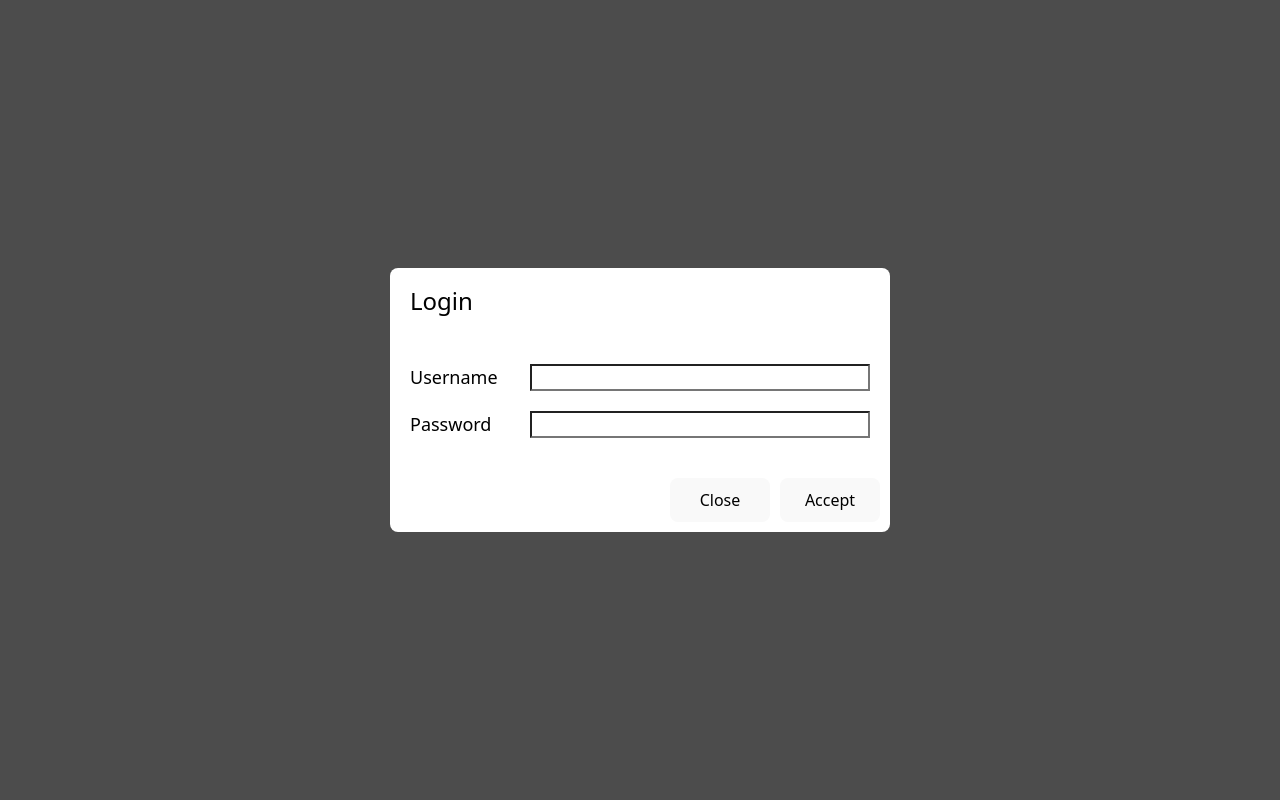
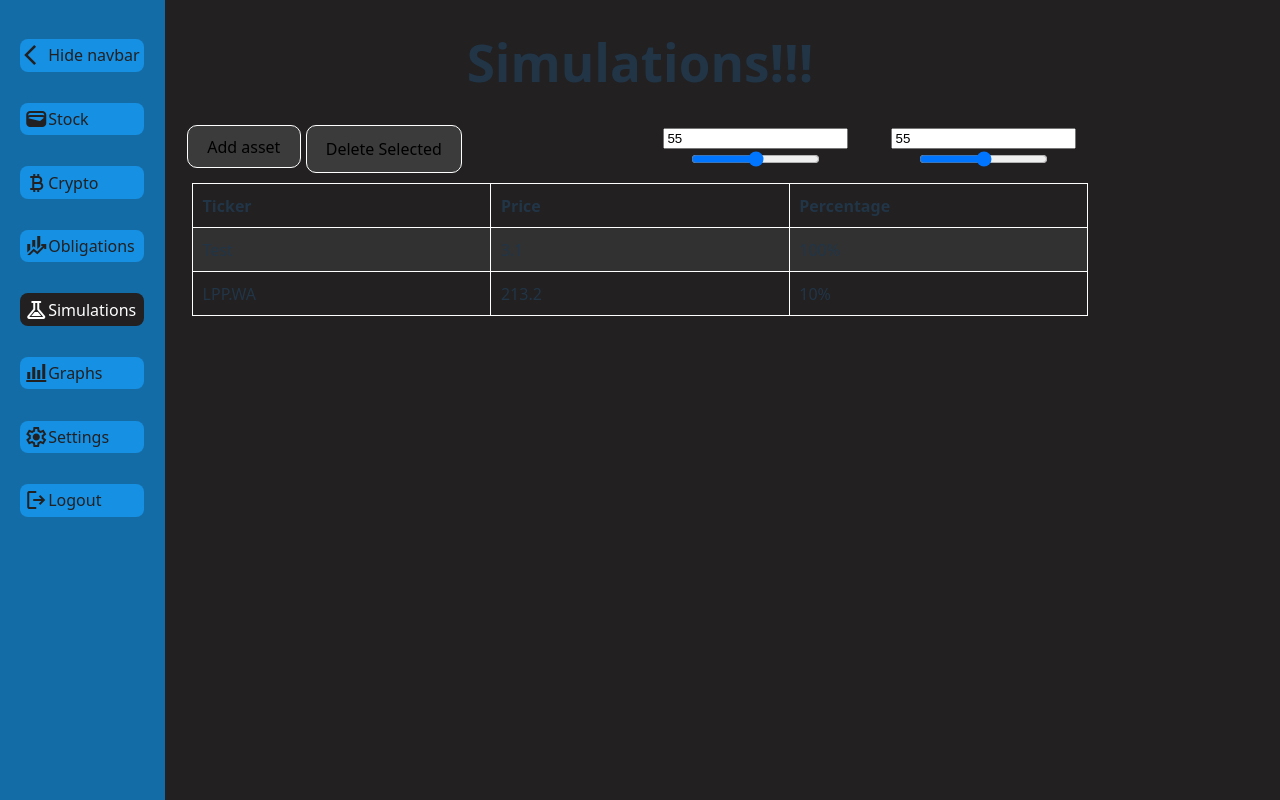
Before and after one commit to MaciejGd/WASM-local-first-investment-app, a React (Vite) app in the folder front-end/: page /simulations in a window 1280 px wide. Built offline with nearby package versions, Linux system fonts and the light colour scheme.

Commit message:
Started Simulations implementation, accept and delete buttons added, sliders added

```diff
--- a/front-end/src/App.jsx
+++ b/front-end/src/App.jsx
@@ -3,7 +3,7 @@ import StockPage from './subpages/wallet/Stock.jsx';
 import SettingsPage from './subpages/Settings.jsx';
 import CryptoPage from './subpages/Crypto.jsx';
 import ObligationsPage from './subpages/Obligations.jsx';
-import SimulationsPage from './subpages/Simulations.jsx';
+import SimulationsPage from './subpages/simulations/Simulations.jsx';
 import GraphsPage from './subpages/graphs/Graphs.jsx';
 import { BrowserRouter, Routes, Route, NavLink } from "react-router-dom";
 import { useState } from 'react';
@@ -36,7 +36,7 @@ function NavigationBar({ onLogOut }) {
 function NavBar({onHideButtonClick, onLogOut, visible}) {
   return (
     <nav className="sidebar">
-      <button className="navigationButton" onClick={onHideButtonClick}><LeftArrowIcon /><span>{visible ? " Hide navbar " : ""}</span></button>
+      <button className="navigationButton" onClick={onHideButtonClick}> {visible ? <LeftArrowIcon /> : <RightArrowIcon/>}<span>{visible ? " Hide navbar " : ""}</span></button>
       <NavLink className="navigationButton" to="/stock"><WalletIcon />{visible ? " Stock " : ""} </NavLink>
       <NavLink className="navigationButton" to="/crypto"><CryptoIcon/>{visible ? " Crypto " : ""}</NavLink>
       <NavLink className="navigationButton" to="/obligations"><ObligationsIcon/>{visible ? " Obligations " : ""}</NavLink>
@@ -51,7 +51,7 @@ function NavBar({onHideButtonClick, onLogOut, visible}) {
 // main application component
 export default function App() {
   // somewhere here we should check if we are logged in and if so, render different parts of the application
-  const [logged, setLogged] = useState(false);
+  const [logged, setLogged] = useState(true); // TODO - to be changed to false after changes
   const [show_logout, setShowLogout] = useState(false);
 
   function setLoggedIn() {
@@ -95,25 +95,4 @@ export default function App() {
         }
       </>
   );
-
-
-
-  return (
-    <BrowserRouter>
-      <div className="layout">
-        <NavigationBar></NavigationBar>
-        <main className="content">
-          <Routes>
-            <Route path="/" element={<StockPage/>}></Route>
-            <Route path="/stock" element={<StockPage/>}></Route>
-            <Route path="/crypto" element={<CryptoPage/>}></Route>
-            <Route path="/obligations" element={<ObligationsPage/>}></Route>
-            <Route path="/simulations" element={<SimulationsPage/>}></Route>
-            <Route path="/graphs" element={<GraphsPage/>}></Route>
-            <Route path="/settings" element={<SettingsPage/>}></Route>
-          </Routes>
-        </main>
-      </div>
-    </BrowserRouter>
-  )
 }
--- /dev/null
+++ b/front-end/src/styling/simulations.css
@@ -0,0 +1,15 @@
+.page {
+  display: flex;
+  flex-direction: column;
+  justify-content: center;
+  align-items: center;
+  /* background-color: purple; */
+}
+
+.sims_options_pane {
+  display: flex;
+}
+
+.sims_slider {
+
+}
--- a/front-end/src/subpages/Simulations.jsx
+++ /dev/null
@@ -1,5 +0,0 @@
-export default function SimulationsPage() {
-    return (
-        <h1>Simulations!!!</h1>
-    )
-}
--- /dev/null
+++ b/front-end/src/subpages/simulations/AssetsPane.jsx
@@ -0,0 +1,68 @@
+import { useState } from "react";
+
+// Should show table with: Ticker -> Total investment cost -> percent of investment
+// and cricle graph chart at the right with percentages of each investments
+
+function AssetTableHeader() {
+    return (
+        <thead>
+        <tr>
+            <th >
+                <div className="table_header">
+                    <span>Ticker</span>
+                    {/* <AssetsTableSortButtons onSortUp={onSortUp} onSortDown={onSortDown} columnName={"ticker"} /> */}
+                </div>
+            </th>
+            <th>
+                <div className="table_header">
+                    <span>Price</span>
+                    {/* <AssetsTableSortButtons onSortUp={onSortUp} onSortDown={onSortDown} columnName={"quantity"}/> */}
+                </div>
+            </th>
+            <th>
+                <div className='table_header'>
+                    <span>Percentage</span>
+                    {/* <AssetsTableSortButtons onSortUp={onSortUp} onSortDown={onSortDown} columnName={"price"}/> */}
+                </div>
+            </th>
+        </tr>
+        </thead>
+    );
+}
+
+function AssetTableBody() {
+    return (
+        <tbody>
+            <AssetRow ticker={"Test"} price="3.1" percent="100%"></AssetRow>
+            <AssetRow ticker={"LPP.WA"} price="213.2" percent="10%"></AssetRow>
+        </tbody>
+    );
+}
+
+function AssetTable() {
+    return (
+        <table className="modern-table">
+            <AssetTableHeader/>
+            <AssetTableBody/>
+        </table>
+    );
+}
+
+function AssetRow({ ticker, price, percent }) {
+    return (
+        <tr className="sims_asset_row">
+            <td>{ticker}</td>
+            <td>{price}</td>
+            <td>{percent}</td>
+        </tr>
+    );
+}
+
+
+export default function AssetsPane() {
+    return (
+        <div className="sims_middle_pane">
+            <AssetTable></AssetTable>
+        </div>
+    );
+}
--- /dev/null
+++ b/front-end/src/subpages/simulations/OptionsPane.jsx
@@ -0,0 +1,23 @@
+import { AssetButtons } from "../wallet/Stock";
+import { useState } from "react";
+
+function Slider({ min_value, max_value, default_value }) {
+    const [val, setVal] = useState(default_value);
+
+    return (
+        <div>
+            <input onChange={ (e) => setVal(e.target.value) } value={val}></input>
+            <input onChange={ (e) => setVal(e.target.value) } type="range" min={min_value} max={max_value} value={val}></input>
+        </div>
+    );
+}
+
+export default function SimulationsOptionsPane() {
+    return (
+        <div className="sims_options_pane">
+            <AssetButtons onAddAsset={()=>{}}  onDeleteSelectedCb={()=>{}}/>
+            <Slider min_value={10} max_value={100} default_value={55}></Slider>
+            <Slider min_value={10} max_value={100} default_value={55}></Slider>
+        </div>
+    );
+}
--- /dev/null
+++ b/front-end/src/subpages/simulations/Simulations.jsx
@@ -0,0 +1,70 @@
+import { AssetButtons, AddAssetButton, DeleteSelectedButton } from "../wallet/Stock"
+import "../../styling/simulations.css"
+import { useState } from "react"
+
+import SimulationsOptionsPane from "./OptionsPane";
+import AssetsPane from "./AssetsPane"
+
+// what do we want in here??? we want some table which we can add tickers + set proportions / amount of
+// we need to add - ticker + amount of money invested (ticker for getting the prices, money invested for weights)
+function InputRow({title, onChange, focus}) {
+    return (
+    <div className="modal_input_row">
+        <span>{title}</span>
+        <input className="modal_input" onChange={(e)=>onChange(e.target.value)} autoFocus={focus}></input>
+    </div>);
+}
+
+function AddAssetPopUp({ onClose, onAccept }) {
+    const [ticker, setTicker] = useState("");
+    const [price, setPrice] = useState("");
+
+    return (
+    <div className="modal_overlay">
+        <div className="modal_container">
+            <div className="modal_title">
+                Add asset
+            </div>
+            <div className="modal_input_table">
+                <InputRow title="Ticker"          onChange={setTicker} focus={true}></InputRow>
+                <InputRow title="Planned cost"           onChange={setPrice}></InputRow>
+            </div>
+            <div className="modal_buttons">
+                <button className="modal_button" onClick={onClose}> Close </button>
+                <button className="modal_button" onClick={() => onAccept(ticker, price)}> Accept</button>
+            </div>
+        </div>
+    </div>
+    );
+}
+
+
+export default function SimulationsPage() {
+    const [modal_visible, setModalVisible] = useState(false);
+    function toggleModalVisibility(vis) {
+        setModalVisible(!modal_visible);
+    }
+
+    // function onModalClose() {}
+    function onModalAccept(ticker, price) {
+        console.log("Adding ticker: " + ticker + " price: " + price);
+        toggleModalVisibility();
+    }
+    // const Modal = modal_visible ? <Add></>
+
+    return (
+        <>
+            <h1>Simulations!!!</h1>
+            <div className="page">
+                {/* <AssetButtons onAddAsset={toggleModalVisibility}
+                                onDeleteSelectedCb={()=>{}}
+                ></AssetButtons> */}
+                <SimulationsOptionsPane/>
+                <AssetsPane/>
+            </div>
+            {modal_visible &&
+                <AddAssetPopUp onClose={toggleModalVisibility} onAccept={onModalAccept} />
+            }
+        </>
+    )
+}
--- a/front-end/src/subpages/wallet/AddAssetPopUp.jsx
+++ b/front-end/src/subpages/wallet/AddAssetPopUp.jsx
@@ -1,11 +1,11 @@
 import { useState } from "react";
 /** Pop-up component for adding asset to Portfolio */
 
-function InputRow({title, value, onChange}) {
+function InputRow({title, value, onChange, focus}) {
     return (
     <div className="modal_input_row">
         <span>{title}</span>
-        <input className="modal_input" onChange={(e)=>onChange(e.target.value)}></input>
+        <input className="modal_input" onChange={(e)=>onChange(e.target.value)} autoFocus={focus}></input>
     </div>);
 }
 
@@ -21,7 +21,7 @@ export default function AddAssetPopUp({ onClose, onAccept }) {
                 Add asset
             </div>
             <div className="modal_input_table">
-                <InputRow title="Ticker"    value={ticker}      onChange={setTicker}></InputRow>
+                <InputRow title="Ticker"    value={ticker}      onChange={setTicker} focus={true}></InputRow>
                 <InputRow title="Quantity"  value={quantity}    onChange={setQuantity}></InputRow>
                 <InputRow title="Price"     value={price}       onChange={setPrice}></InputRow>
             </div>
--- a/front-end/src/subpages/wallet/Stock.jsx
+++ b/front-end/src/subpages/wallet/Stock.jsx
@@ -9,7 +9,7 @@ import { AssetsTable } from './AssetsTable.jsx'
 
 
 
-function AssetButtons({ onAddAsset, onDeleteSelectedCb }) {
+export function AssetButtons({ onAddAsset, onDeleteSelectedCb }) {
     return (
         <div className="assets_table_buttons_container">
             <AddAssetButton onAddAsset={onAddAsset}></AddAssetButton>
@@ -18,11 +18,11 @@ function AssetButtons({ onAddAsset, onDeleteSelectedCb }) {
     );
 }
 
-function AddAssetButton({onAddAsset}) {
+export function AddAssetButton({onAddAsset}) {
     return (<div><button className="assets_add_button" onClick={onAddAsset}>Add asset</button></div>);
 }
 
-function DeleteSelectedButton({ onDeleteSelectedCb }) {
+export function DeleteSelectedButton({ onDeleteSelectedCb }) {
     return (<button onClick={()=>onDeleteSelectedCb()}>Delete Selected</button>)
 }
 
```
Also changed, not shown: front-end/src/components/AcceptClosePopUp.jsx (added, +30 -0 lines), front-end/src/subpages/simulations/AddAssetPopUp.jsx (added).
